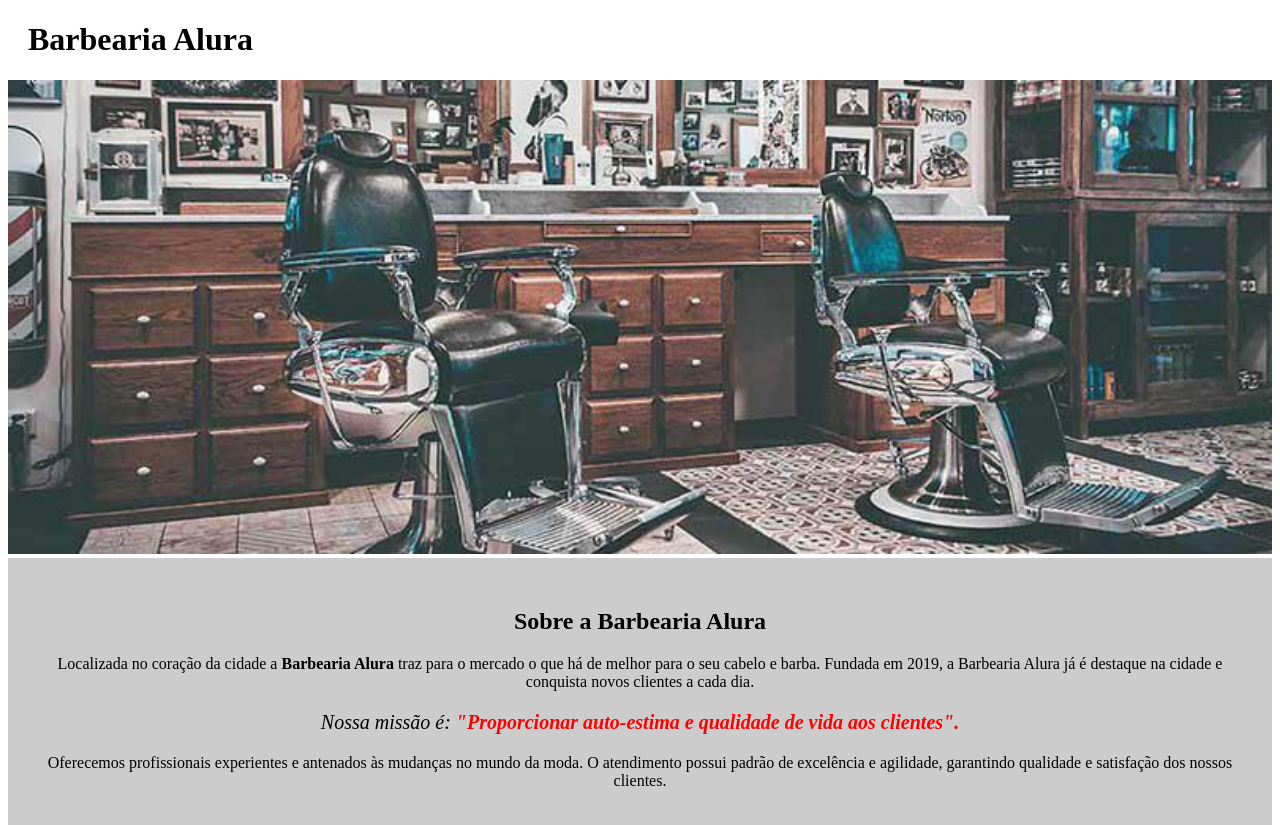
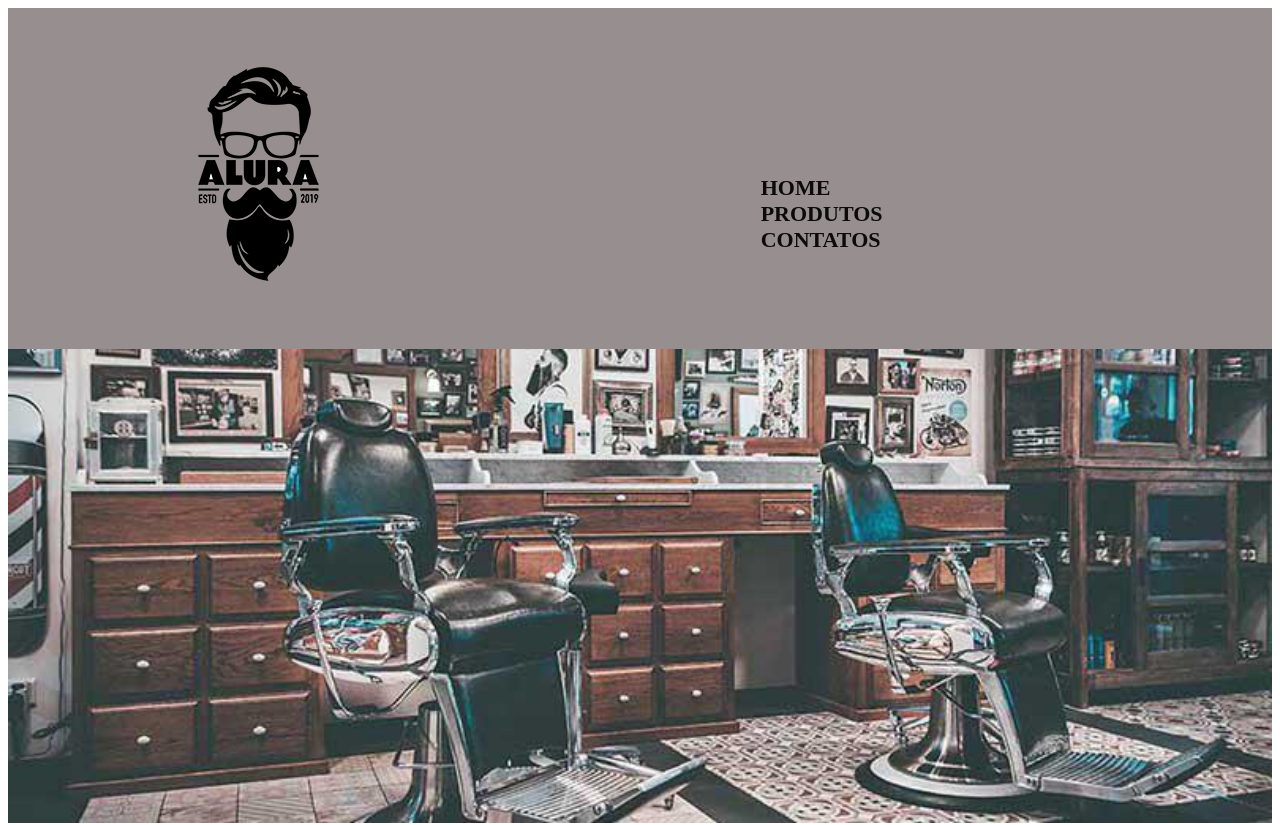
Before and after one commit to mariana-cristina-santos/Cursos-Alura, a plain HTML site: page HTML5 e CSS3 - 1,2,3 e 4/index.html in a window 1280 px wide. Shown: the top 825 px of the page. Drawn offline with Linux system fonts and the light colour scheme.

Commit message:
implementação do desafio

```diff
--- a/HTML5 e CSS3 - 1,2,3 e 4/barbearia.css
+++ b/HTML5 e CSS3 - 1,2,3 e 4/barbearia.css
@@ -1,3 +1,45 @@
+header{
+    background-color: rgb(151, 143, 143);
+    padding: 20px 0;
+}
+
+.caixa{
+    width:940px;
+    position:relative;
+    margin: 0 auto;
+}
+
+/* position absolute tira o elemento do ponto incial*/
+nav {
+    position: absolute;
+    top: 110px;;
+    right: 0;
+}
+
+/*mudando as linhas do menu de block para inline*/
+
+nav li{
+    display: inline;
+/* aumentar o espaçamento dos itens e não o do link, margin é o espaçamento externo */
+    margin: 0 0 0 15px;
+}
+
+/* que todos os links da navegação fiquem com a letra maiscula */
+
+nav a{
+    text-transform: uppercase;
+    color:rgb(12, 10, 10);
+    font-weight: bold;
+    font-size: 22px;
+    text-decoration: none;
+}
+nav a:hover{
+   color: #C78C19;
+   text-decoration: underline;
+
+}
+
+
 body{
     background: #ffffff;
 }
@@ -53,3 +95,15 @@ ul{
 .imagembeneficios{
     width:50%
 }
+
+footer {
+    text-align: center;
+    background: url("bg.jpg");
+    padding: 40px 0;
+    background-color: rgb(151, 143, 143);
+}
+.copyright {
+    color: #FFFFFF;
+    font-size: 13px;
+    margin: 20px 0 0;
+}
--- a/HTML5 e CSS3 - 1,2,3 e 4/index.html
+++ b/HTML5 e CSS3 - 1,2,3 e 4/index.html
@@ -9,8 +9,19 @@
 </head>
 <body>
 
+
     <header>
-        <h1 class="tituloprincipal">Barbearia Alura</h1>
+        <div class="caixa">
+            <h1><img src="imagensprodutos/logo.png"></h1>
+        <nav>
+            <ul>
+        <!--tag <a> é uma âncora que cria um link na página que me leva para outra-->
+                <li><a href="index.html">Home</a></li>
+                <li><a href="produtos.html">Produtos</a></li>
+                <li><a href="contatos.html">Contatos</a></li>
+            </ul>
+        </nav>
+        </div>
     </header>
 
     <img id="banner" src="imagens/banner.jpg">
@@ -39,5 +50,12 @@
     <img src="imagens/beneficios.jpg" class="imagembeneficios">
 
     </div>
+
+
+    <footer>
+        <img src="./imagensprodutos/logo-branco.png">
+        <p class="copyright">&copy; Copyright Barbearia Alura - 2019</p>
+    </footer>
+
 </body>
 </html>
--- a/HTML5 e CSS3 - 1,2,3 e 4/produtos.css
+++ b/HTML5 e CSS3 - 1,2,3 e 4/produtos.css
@@ -2,7 +2,7 @@
 
  header{
      background-color: rgb(151, 143, 143);
-     padding: 20px 0;
+     padding: 20px ;
  }
 
  .caixa{
```
